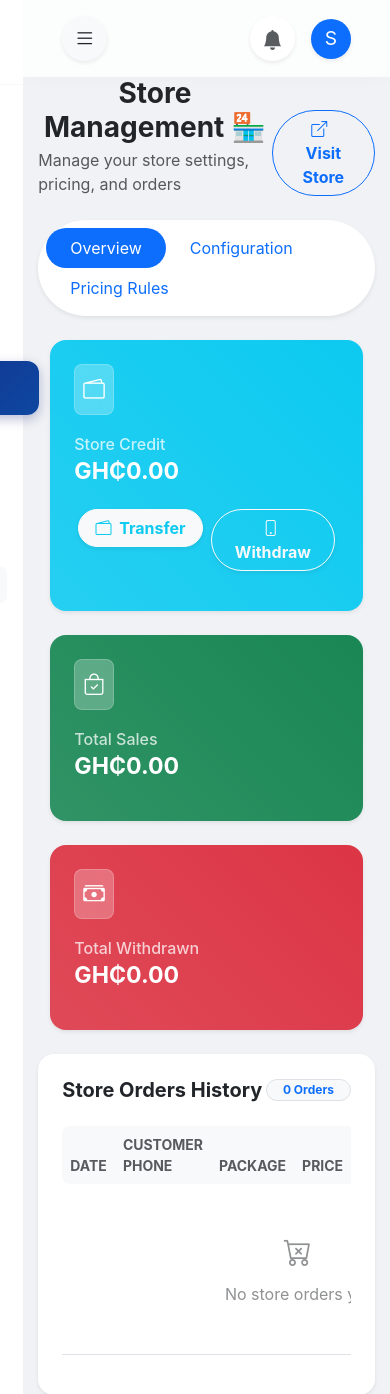
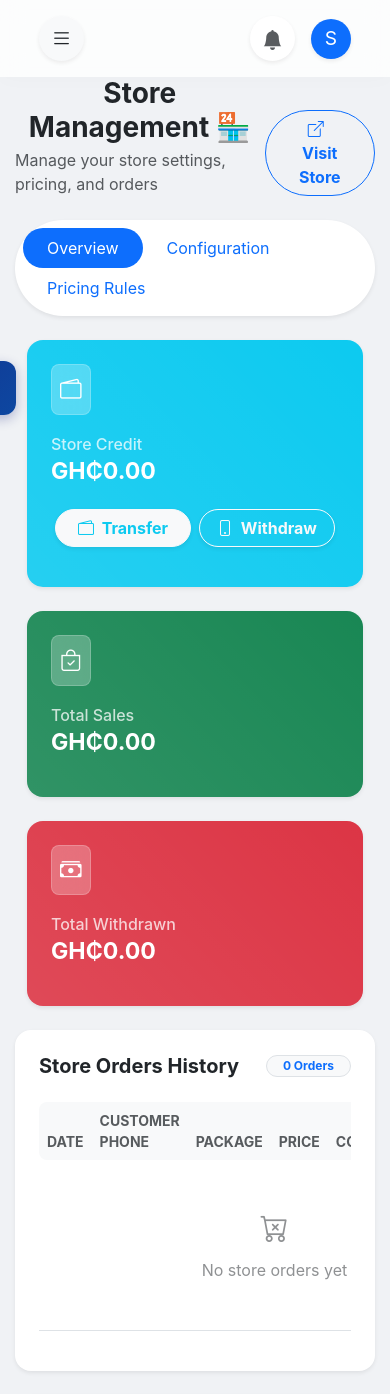
Before and after one commit to Razisky-Dev/DICE-final, a Flask app: page /store in a window 390 px wide. Shown: the top 1394 px of the page. Run offline with Flask 3, Linux system fonts and the light colour scheme; the visitor is signed in with stand-in values (Sample User, id 1); data comes from the database, SQL or seed files in the repository; data that the repository does not hold is empty; some libraries are stand-ins or nearby versions.

Commit message:
Implement off-canvas sidebar for mobile professional layout

```diff
--- a/static/css/style.css
+++ b/static/css/style.css
@@ -513,22 +513,52 @@ button:not(.nav-link):hover {
     }
 
     /* Dashboard Mobile Fixes */
+    /* Dashboard Mobile Fixes: PROFESSIONAL OFF-CANVAS LAYOUT */
     body,
     html {
         overflow-x: hidden;
-        /* Force stop horizontal scroll */
         width: 100%;
         position: relative;
     }
 
-    #page-content-wrapper {
-        width: 100%;
+    #wrapper {
+        display: block !important;
+        /* Disable flex on mobile */
         overflow-x: hidden;
-        padding-top: env(safe-area-inset-top);
-        /* Notch Support */
     }
 
-    /* Neutralize Bootstrap Negative Margins which cause overflow */
+    /* Fixed Off-Canvas Sidebar */
+    #sidebar-wrapper {
+        position: fixed;
+        top: 0;
+        left: -280px;
+        /* Hide off-screen */
+        width: 280px;
+        height: 100vh;
+        z-index: 1050;
+        /* Above everything */
+        margin-left: 0 !important;
+        /* Reset negative margin */
+        transition: left 0.3s ease-in-out;
+        box-shadow: 4px 0 15px rgba(0, 0, 0, 0.1);
+        background: white;
+        /* Ensure visibility */
+    }
+
+    /* Show Sidebar when Toggled */
+    #wrapper.toggled #sidebar-wrapper {
+        left: 0 !important;
+    }
+
+    /* Page Content Full Width */
+    #page-content-wrapper {
+        width: 100% !important;
+        margin-left: 0 !important;
+        padding-top: env(safe-area-inset-top);
+        min-width: 100vw;
+    }
+
+    /* Neutralize Bootstrap margins */
     #page-content-wrapper .row {
         margin-left: 0 !important;
         margin-right: 0 !important;
```
